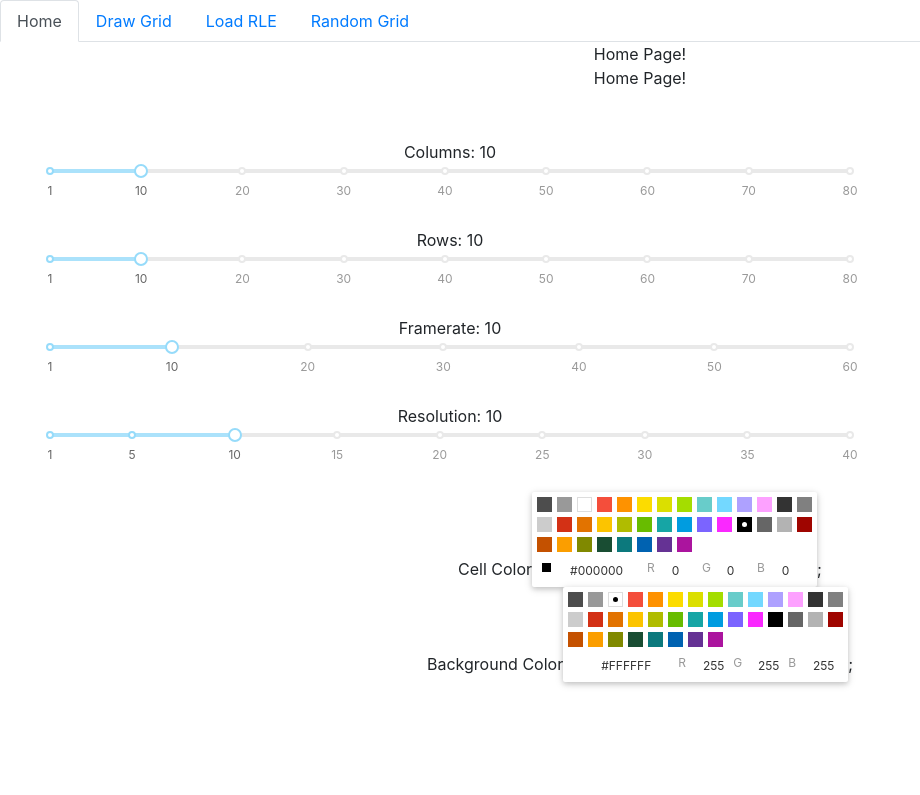
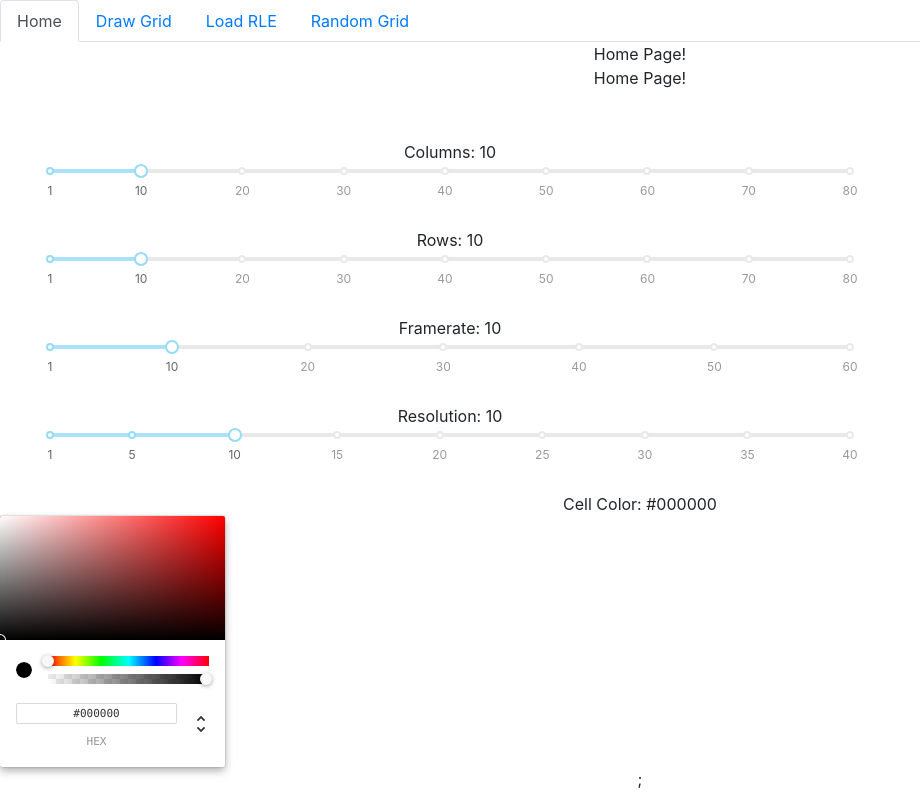
Before and after one commit to DavidKohler/Interactive-Life-like-Cellular-Automata, a React (Create React App) app: page / in a window 1280 px wide. Shown: the top 795 px of the page, without its empty margins (0-920 px from the left). Built offline with nearby package versions, Linux system fonts and the light colour scheme.

Commit message:
[update] minor tweaks

```diff
--- a/package.json
+++ b/package.json
@@ -4,6 +4,7 @@
   "version": "0.1.0",
   "private": true,
   "dependencies": {
+    "@material-ui/core": "^4.9.12",
     "@testing-library/jest-dom": "^4.2.4",
     "@testing-library/react": "^9.5.0",
     "@testing-library/user-event": "^7.2.1",
--- a/public/index.html
+++ b/public/index.html
@@ -14,6 +14,10 @@
       href="https://maxcdn.bootstrapcdn.com/bootstrap/4.4.1/css/bootstrap.min.css"
       integrity="sha384-Vkoo8x4CGsO3+Hhxv8T/Q5PaXtkKtu6ug5TOeNV6gBiFeWPGFN9MuhOf23Q9Ifjh"
       crossorigin="anonymous"
+    />
+    <link
+      rel="stylesheet"
+      href="https://fonts.googleapis.com/css?family=Roboto:300,400,500,700&display=swap"
     />
     <link rel="apple-touch-icon" href="%PUBLIC_URL%/logo192.png" />
     <!--
--- a/src/GridCustomization.js
+++ b/src/GridCustomization.js
@@ -3,7 +3,7 @@ import Slider from 'rc-slider';
 import 'rc-slider/assets/index.css';
 import { SliderHandle } from './SliderHandle';
 import { dimensionMarks, framerateMarks, resolutionMarks } from './SliderMarks';
-import { CompactPicker } from 'react-color';
+import { ChromePicker } from 'react-color';
 import './GridCustomization.css';
 
 const wrapperStyle = { width: 800, margin: 50 };
@@ -110,18 +110,18 @@ class GridCustomization extends Component {
           />
         </div>
         <div className={'cell-color-picker'}>
-          Cell Color
-          <CompactPicker
+          {`Cell Color: ${this.state.cellColor}`}
+          <ChromePicker
             color={this.state.cellColor}
-            onChangeComplete={this.handleCellColorUpdate}
+            onChange={this.handleCellColorUpdate}
           />
           ;
         </div>
         <div className={'cell-background-picker'}>
-          Background Color
-          <CompactPicker
+          {`Background Color: ${this.state.backgroundColor}`}
+          <ChromePicker
             color={this.state.backgroundColor}
-            onChangeComplete={this.handleBackgroundColorUpdate}
+            onChange={this.handleBackgroundColorUpdate}
           />
           ;
         </div>
```
Also changed, not shown: 1 other file (tests, documents, lock files or other folders).
